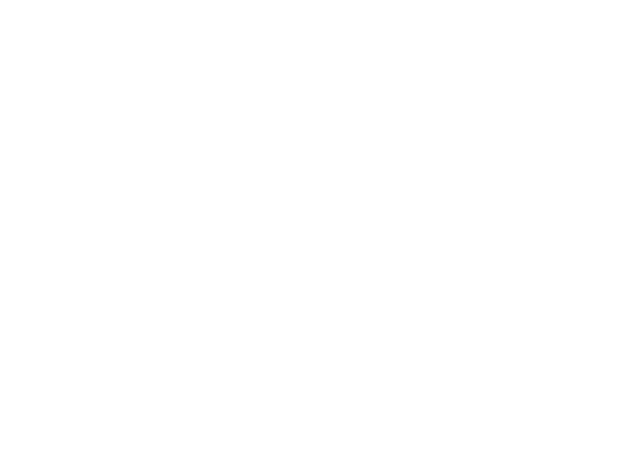
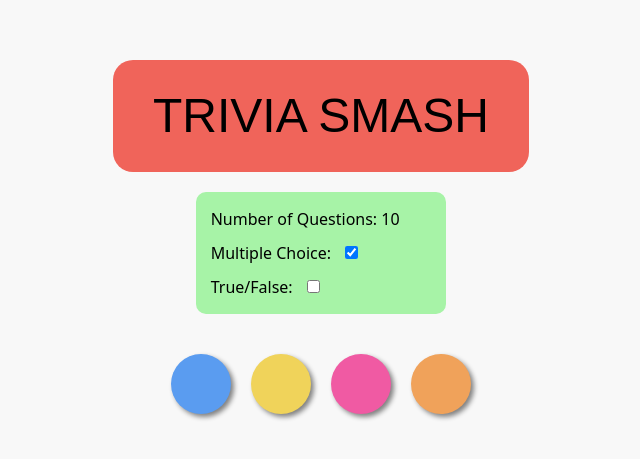
Before and after one commit to sitechtimes/trivia_poc, a Vue app in the folder triviagame/: page / in a window 1280 px wide. Shown: the part 163-622 px from the top of the page, without its empty margins (319-959 px from the left). Built offline with nearby package versions, Linux system fonts and the light colour scheme.

Commit message:
first draft home page

```diff
--- a/triviagame/src/views/HomeView.vue
+++ b/triviagame/src/views/HomeView.vue
@@ -1,6 +1,107 @@
-<script setup>
+<template>
+  <div class="home-container">
+    <div class="title">TRIVIA SMASH</div>
+
+    <div class="settings">
+      <label>
+        Number of Questions:
+        <input type="number" v-model.number="numQuestions" min="1" />
+      </label>
+
+      <label class="toggle">
+        Multiple Choice:
+        <input type="checkbox" v-model="multipleChoice" @change="ensureOneSelected" />
+      </label>
+
+      <label class="toggle">
+        True/False:
+        <input type="checkbox" v-model="trueFalse" @change="ensureOneSelected" />
+      </label>
+    </div>
+
+    <div class="buttons">
+      <button class="blue-button"></button>
+      <button class="yellow-button"></button>
+      <button class="pink-button"></button>
+      <button class="orange-button"></button>
+    </div>
+  </div>
+</template>
+
+<script>
+export default {
+  data() {
+    return {
+      numQuestions: 10,
+      multipleChoice: true,
+      trueFalse: false,
+    };
+  },
+  methods: {
+    ensureOneSelected() {
+      if (!this.multipleChoice && !this.trueFalse) {
+        // Ensure at least one option remains selected
+        this.multipleChoice = true;
+      }
+    },
+  },
+};
 </script>
 
-<template>
-  <main></main>
-</template>
+<style scoped>
+.home-container {
+  display: flex;
+  flex-direction: column;
+  align-items: center;
+  justify-content: center;
+  height: 100vh;
+  background-color: #f8f8f8;
+}
+.title {
+  font-size: 3rem;
+  font-family: fantasy;
+  background-color: #f0645a;
+  padding: 20px 40px;
+  border-radius: 20px;
+  color: black;
+}
+.settings {
+  margin-top: 20px;
+  display: flex;
+  flex-direction: column;
+  gap: 10px;
+  background-color: #a7f3a7;
+  padding: 15px;
+  border-radius: 10px;
+}
+input[type="number"] {
+  width: 50px;
+}
+.toggle input {
+  margin-left: 10px;
+}
+.buttons {
+  display: flex;
+  gap: 20px;
+  margin-top: 40px;
+}
+button {
+  width: 60px;
+  height: 60px;
+  border-radius: 50%;
+  border: none;
+  box-shadow: 3px 3px 5px gray;
+}
+.blue-button {
+  background-color: #5a9cf0;
+}
+.yellow-button {
+  background-color: #f0d35a;
+}
+.pink-button {
+  background-color: #f05aa3;
+}
+.orange-button {
+  background-color: #f0a25a;
+}
+</style>
```
